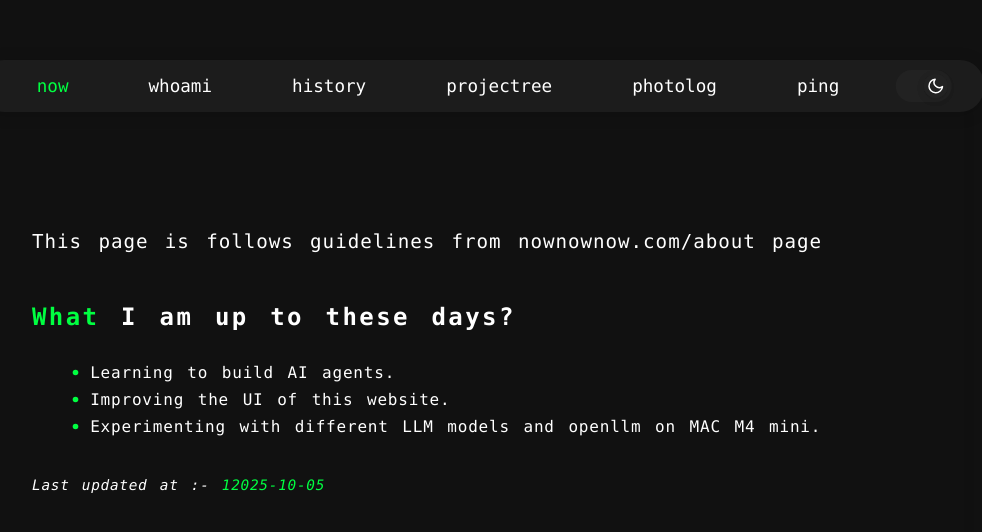
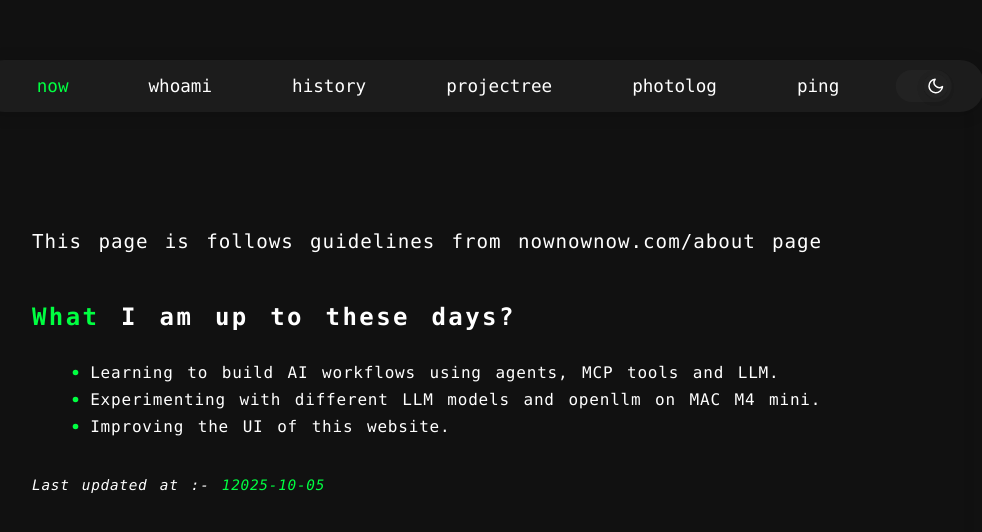
Before and after one commit to akshitdesai/akshitdesai.github.io, a React (Create React App) app: page /now in a window 1280 px wide. Shown: the top 532 px of the page, without its empty margins (158-1140 px from the left). Built offline with nearby package versions, Linux system fonts and the light colour scheme.

Commit message:
updated now page

```diff
--- a/src/pages/Now.tsx
+++ b/src/pages/Now.tsx
@@ -18,7 +18,15 @@ const Now = () => (
               <circle cx="5" cy="5" r="4" fill="currentColor" />
             </svg>
           </span>
-          Learning to build AI agents.
+          Learning to build AI workflows using agents, MCP tools and LLM.
+        </li>
+        <li className="activity-item">
+          <span className="secondary-text" style={{display: 'inline-flex', alignItems: 'center', height: '1em', marginRight: '0.7em'}}>
+            <svg width="7" height="7" viewBox="0 0 10 10" style={{display: 'block', transform: 'translateY(2px)'}}>
+              <circle cx="5" cy="5" r="4" fill="currentColor" />
+            </svg>
+          </span>
+          Experimenting with different LLM models and openllm on MAC M4 mini.
         </li>
         <li className="activity-item">
           <span className="secondary-text" style={{display: 'inline-flex', alignItems: 'center', height: '1em', marginRight: '0.7em'}}>
@@ -27,14 +35,6 @@ const Now = () => (
             </svg>
           </span>
           Improving the UI of this website.
-        </li>
-        <li className="activity-item">
-          <span className="secondary-text" style={{display: 'inline-flex', alignItems: 'center', height: '1em', marginRight: '0.7em'}}>
-            <svg width="7" height="7" viewBox="0 0 10 10" style={{display: 'block', transform: 'translateY(2px)'}}>
-              <circle cx="5" cy="5" r="4" fill="currentColor" />
-            </svg>
-          </span>
-          Experimenting with different LLM models and openllm on MAC M4 mini.
         </li>
       </ul>
 
```
